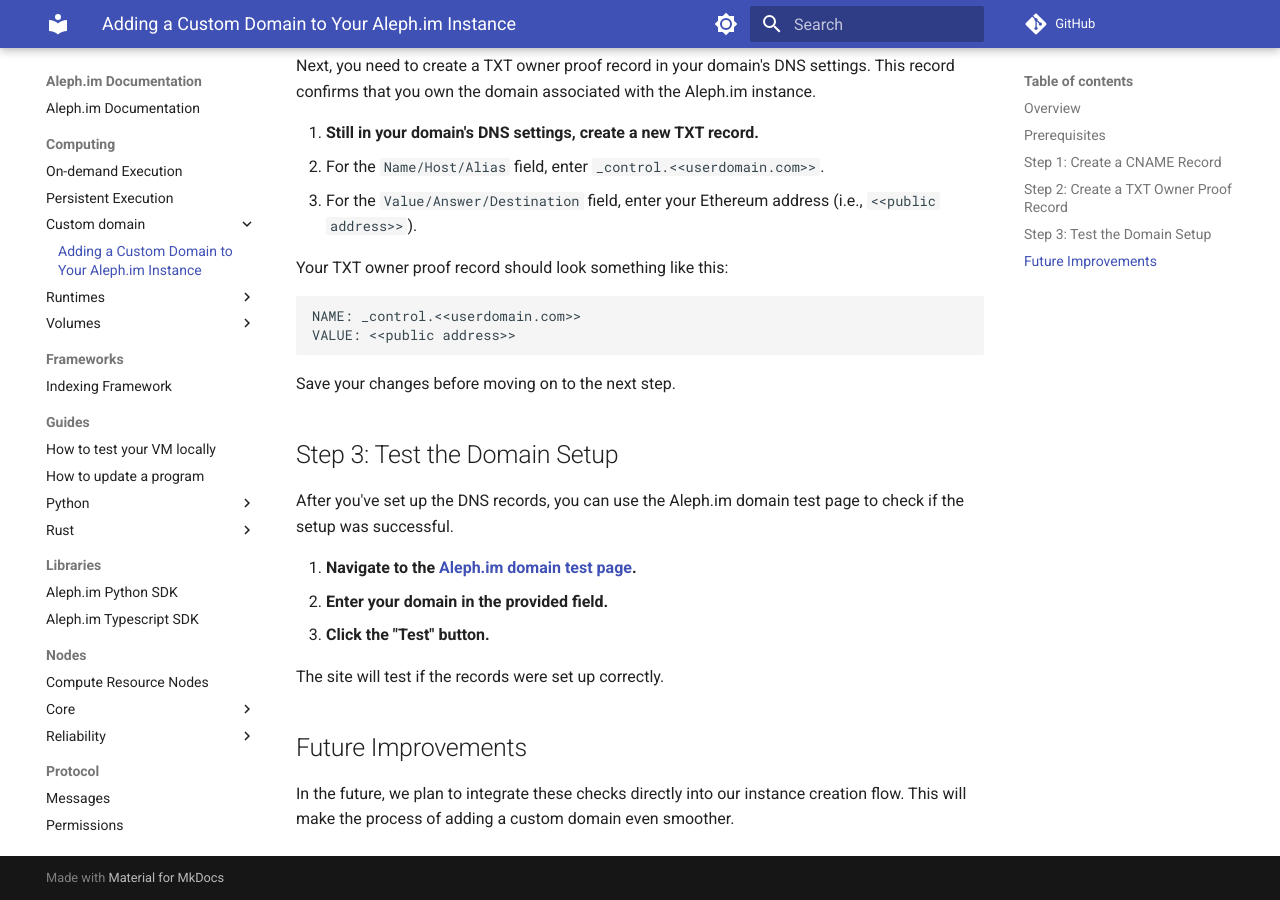
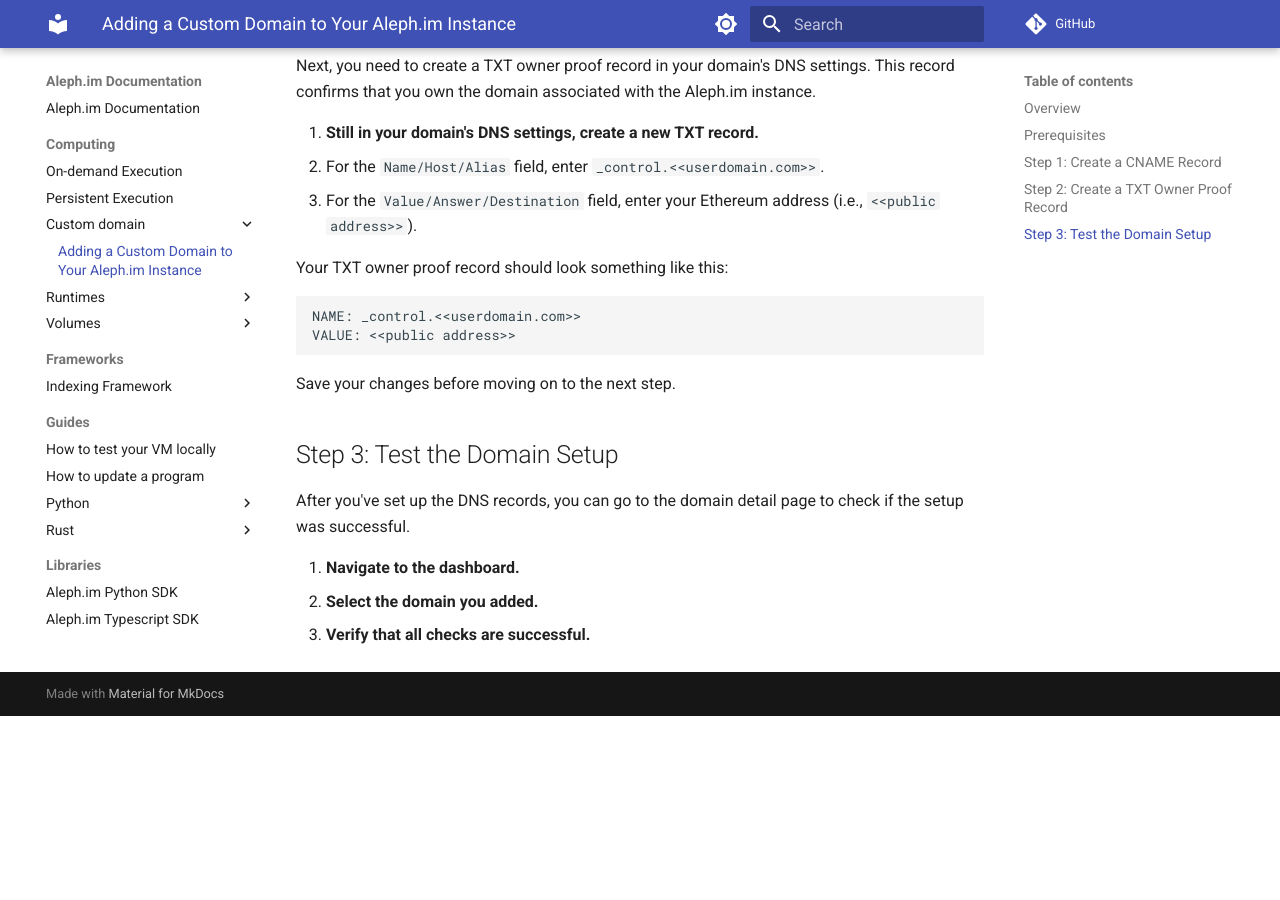
Before and after one commit to aleph-im/aleph-docs, an MkDocs documentation site: the page built from docs/computing/custom domain/Adding a Custom Domain.md, in a window 1280 px wide and 900 px high, scrolled down 1311 px. Built offline with MkDocs 1.6.1 and Material for MkDocs 9.7.7, drawn with Linux system fonts in a browser that asks for light colours; comment, search, counter and statistics services are not loaded; after the commit the page ends 2027 px from its top, so only the background shows below that.

Commit message:
Update Adding a Custom Domain.md
Angel added the checks online, so the intermediary page isn't needed anymore. Adapted the copy accordingly.

```diff
--- a/docs/computing/custom domain/Adding a Custom Domain.md
+++ b/docs/computing/custom domain/Adding a Custom Domain.md
@@ -56,14 +56,8 @@
 
 ## Step 3: Test the Domain Setup
 
-After you've set up the DNS records, you can use the Aleph.im domain test page to check if the setup was successful.
+After you've set up the DNS records, you can go to the domain detail page to check if the setup was successful.
 
-1. **Navigate to the [Aleph.im domain test page](https://checkdomain.aleph.im).**
-2. **Enter your domain in the provided field.**
-3. **Click the "Test" button.**
-
-The site will test if the records were set up correctly.
-
-## Future Improvements
-
-In the future, we plan to integrate these checks directly into our instance creation flow. This will make the process of adding a custom domain even smoother.
+1. **Navigate to the dashboard.**
+2. **Select the domain you added.**
+3. **Verify that all checks are successful.**
```
